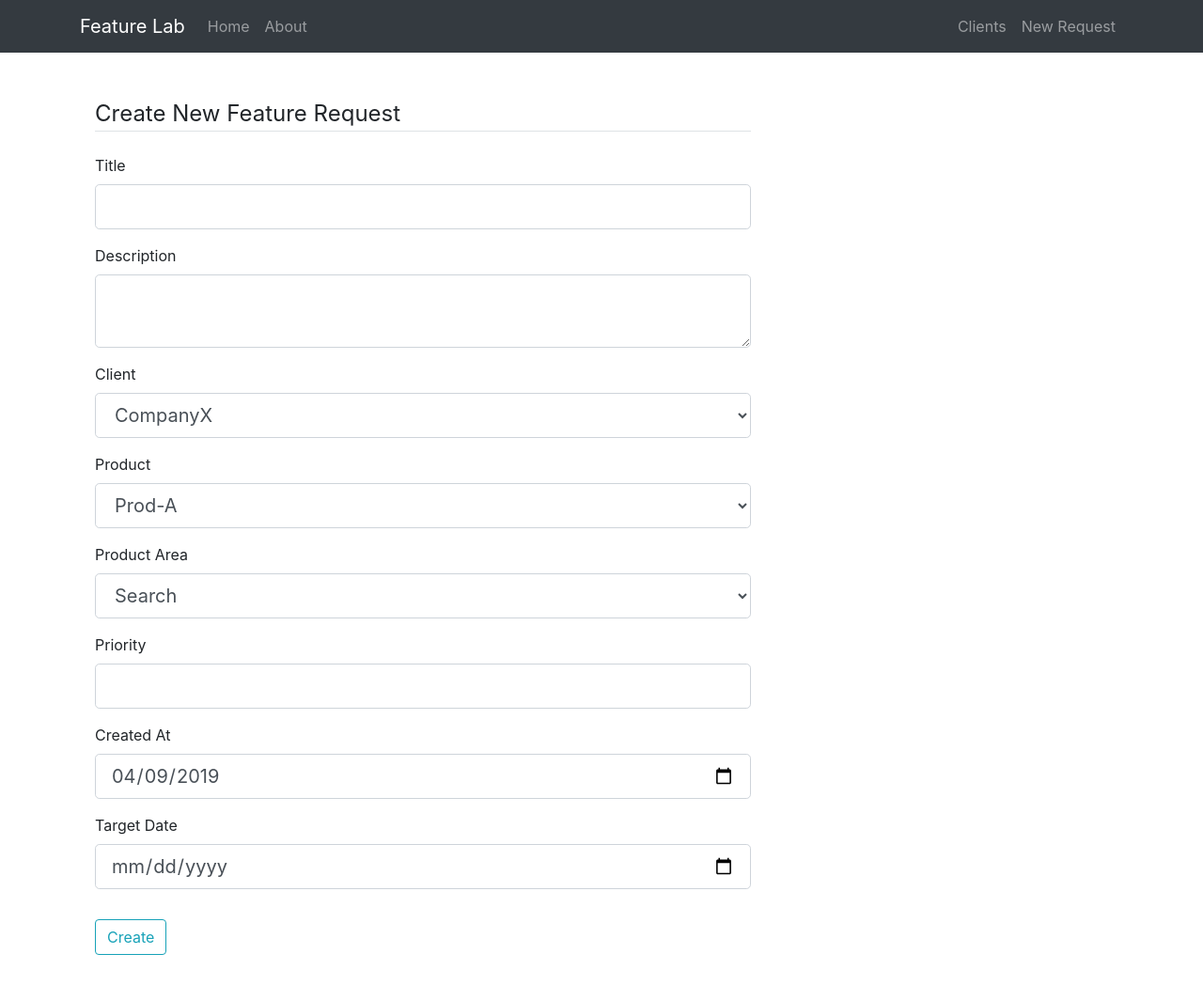
After one commit to RafatAssaf/FeatureLab, a Flask app: page /create_request in a window 1280 px wide. The commit adds this page. Shown: the whole page at 94% size. Run offline with Flask 2, Linux system fonts and the light colour scheme; some libraries are stand-ins or nearby versions.

Commit message:
Added Form for creating feature requests & clients table page

```diff
--- a/feature_lab/__init__.py
+++ b/feature_lab/__init__.py
@@ -1,10 +1,14 @@
 from flask import Flask
 from feature_lab.main.routes import main
+from feature_lab.clients.routes import clients
 
 
 def create_app():
     app = Flask(__name__)
 
+    app.config['SECRET_KEY'] = '5a2cf7b4d5d6bdb18f30487b340a81fd'
+
     app.register_blueprint(main)
+    app.register_blueprint(clients)
 
     return app
--- /dev/null
+++ b/feature_lab/clients/forms.py
@@ -0,0 +1,37 @@
+from flask_wtf import FlaskForm
+from wtforms import StringField, TextAreaField, IntegerField, SubmitField, SelectField
+from wtforms.fields.html5 import DateField
+from wtforms.validators import DataRequired, Length, Optional, StopValidation
+from wtforms.widgets.html5 import NumberInput
+from datetime import date
+
+
+class NoValidationSelectField(SelectField):
+    """
+        Create a version of that do not pre-validate the options
+        This is necessary to implement dynamic choices
+    """
+    def pre_validate(self, form):
+        pass
+
+
+class CreateRequestForm(FlaskForm):
+    title = StringField('Title',
+                        validators=[DataRequired(), Length(min=8, max=50)])
+    description = TextAreaField('Description',
+                                validators=[DataRequired()])
+    client = SelectField('Client',
+                         choices=[])
+    product = NoValidationSelectField('Product',
+                                      choices=[])
+    product_area = NoValidationSelectField('Product Area',
+                                           choices=[])
+    priority = IntegerField('Priority', widget=NumberInput(min=0),
+                            validators=[DataRequired()])
+    created_at = DateField('Created At',
+                           validators=[DataRequired()],
+                           default=date.today())
+    target_date = DateField('Target Date',
+                            validators=[DataRequired()])
+
+    submit = SubmitField('Create')
--- /dev/null
+++ b/feature_lab/clients/routes.py
@@ -0,0 +1,97 @@
+from flask import Blueprint, render_template, flash, redirect, url_for, jsonify, request
+from feature_lab.clients.forms import CreateRequestForm
+
+clients = Blueprint('clients', __name__)
+
+clients_data = [
+    {
+        'name': 'CompanyX',
+        'products': [
+            {
+                'name': 'Prod-A',
+                'areas': ['Search', 'User Account']
+            },
+            {
+                'name': 'Prod-B',
+                'areas': ['Map']
+            }
+        ],
+        'email': 'companyx@example.com',
+        'phone_number': '+1 293 987 872',
+        'created_at': '2017-09-10'
+    },
+    {
+        'name': 'CompanyY',
+        'products': [
+            {
+                'name': 'Prod-C',
+                'areas': ['Landing', 'Notification']
+            },
+            {
+                'name': 'Prod-D',
+                'areas': ['Onboarding']
+            }
+        ],
+        'email': 'companyy@example.com',
+        'phone_number': '+1 123 987 456',
+        'created_at': '2015-05-10'
+    }
+]
+
+
+@clients.route('/request')
+def feature_request():
+    return render_template('request.html')
+
+
+@clients.route('/clients')
+def clients_list():
+    return render_template('clients.html', clients=clients_data)
+
+
+@clients.route('/products/<client>')
+def products_list(client):
+    return "products list: " + client
+
+
+@clients.route('/create_request', methods=['GET', 'POST'])
+def create_request():
+    form = CreateRequestForm()
+    form.client.choices = [(client['name'], client['name']) for client in clients_data]
+    form.product.choices = [(product['name'], product['name']) for product in clients_data[0].get('products')]
+    form.product_area.choices = [(area, area) for area in clients_data[0]['products'][0]['areas']]
+
+    if form.validate_on_submit():
+        flash('Request was created successfully!', 'success')
+        return redirect(url_for('main.home'))
+    else:
+        return render_template('create_request.html', form=form)
+
+
+@clients.route('/products/<client>')
+def products(client):
+    selected_client = None
+    for current_client in clients_data:
+        if current_client['name'] == client:
+            selected_client = current_client
+            break
+
+    if selected_client:
+        return jsonify({'products': selected_client['products']})
+    else:
+        return jsonify({'error': 'Client no found!'})
+
+
+@clients.route('/product_areas/<product>')
+def product_areas(product):
+    selected_product = None
+    for current_client in clients_data:
+        for current_product in current_client['products']:
+            if current_product['name'] == product:
+                selected_product = current_product
+                break
+
+    if selected_product:
+        return jsonify({'areas': selected_product['areas']})
+    else:
+        return {'error': 'Product Not Found'}
--- /dev/null
+++ b/feature_lab/templates/create_request.html
@@ -0,0 +1,105 @@
+{% extends 'layout.html' %}
+{% block content %}
+    <div class="p-3">
+        <form method="POST" action="">
+            {{ form.hidden_tag() }}
+            <fieldset class="form-group">
+                <legend class="border-bottom mb-4">Create New Feature Request</legend>
+                <div class="form-group">
+                    {{ form.title.label(class="form-control-label") }}
+                    {% if form.title.errors %}
+                        {{ form.title(class="form-control form-control-lg is-invalid") }}
+                        <div class="invalid-feedback">
+                            {% for error in form.title.errors %}
+                                <span>{{ error }}</span>
+                            {% endfor %}
+                        </div>
+                    {% else %}
+                        {{ form.title(class="form-control form-control-lg") }}
+                    {% endif%}
+                </div>
+                <div class="form-group">
+                    {{ form.description.label(class="form-control-label") }}
+                    {% if form.description.errors %}
+                        {{ form.description(class="form-control form-control-lg is-invalid") }}
+                        <div class="invalid-feedback">
+                            {% for error in form.description.errors %}
+                                <span>{{ error }}</span>
+                            {% endfor %}
+                        </div>
+                    {% else %}
+                        {{ form.description(class="form-control form-control-lg") }}
+                    {% endif%}
+                </div>
+                <div class="form-group">
+                    {{ form.client.label(class="form-control-label") }}
+                    {{ form.client(class="form-control form-control-lg") }}
+                </div>
+                <div class="form-group">
+                    {{ form.product.label(class="form-control-label") }}
+                    {{ form.product(class="form-control form-control-lg") }}
+                </div>
+                <div class="form-group">
+                    {{ form.product_area.label(class="form-control-label") }}
+                    {{ form.product_area(class="form-control form-control-lg") }}
+                </div>
+                <div class="form-group">
+                    {{ form.priority.label(class="form-control-label") }}
+                    {{ form.priority(class="form-control form-control-lg") }}
+                </div>
+                <div class="form-group">
+                    {{ form.created_at.label(class="form-control-label") }}
+                    {{ form.created_at(class="form-control form-control-lg") }}
+                </div>
+                <div class="form-group">
+                    {{ form.target_date.label(class="form-control-label") }}
+                    {{ form.target_date(class="form-control form-control-lg") }}
+                </div>
+            </fieldset>
+            <div class="form-group">
+                {{ form.submit(class="btn btn-outline-info") }}
+            </div>
+        </form>
+    </div>
+    <script>
+        let client_input = document.getElementById('client')
+        let product_input = document.getElementById('product')
+        let product_area_input = document.getElementById('product_area')
+
+        // handle client input change
+        client_input.onchange = function() {
+            $.ajax({ // fetch the products of the selected client
+                url: '/products/' + client_input.value
+            }).done(function(res) {
+                if(res.products) {
+                    // update HTML content
+                    product_input.innerHTML = res.products.reduce(function(acc, prod){
+                        return acc + '<option value="' + prod.name + '">' + prod.name + '</option>'
+                    }, '')
+                    // update product areas as well
+                    update_areas(res.products[0].name)
+                } else {
+                    product_input.innerHTML = '<option value="0">Invalid</option>'
+                }
+            })
+        }
+
+        let update_areas = function(product) {
+            $.ajax({ // fetch areas for selected product
+                url: '/product_areas/' + product
+            }).done(function(res) {
+                if(res.areas) {
+                    // update HTML content
+                    product_area_input.innerHTML = res.areas.reduce(function(acc, area){
+                        return acc + '<option value="' + area + '">' + area + '</option>'
+                    }, '')
+                } else {
+                    product_area_input.innerHTML = '<option value="0">Invalid</option>'
+                }
+            })
+        }
+
+        // when changing the selected product, update product areas
+        product_input.onchange = function() { update_areas(product_input.value) }
+    </script>
+{% endblock content %}
--- a/feature_lab/templates/home.html
+++ b/feature_lab/templates/home.html
@@ -1,9 +1,9 @@
 {% extends 'layout.html' %}
 {% block content %}
-    <h1>Home page for Feature Lab</h1>
+    <h1 class="mb-3">Home page for Feature Lab</h1>
     {% for request in requests %}
         <div>
-            <a href="/about" class="request-card">
+            <a href="/request" class="request-card">
                 <div class="card bg-light mb-3 p-3 mr-0">
                     <div class="p-1">
                         <h5 class="card-title">{{ request.title }}</h5>
--- a/feature_lab/templates/layout.html
+++ b/feature_lab/templates/layout.html
@@ -31,20 +31,33 @@
                 </div>
                 <!-- Navbar Right Side -->
                 <div class="navbar-nav">
-                    <a class="nav-item nav-link" href="/login">Login</a>
-                    <a class="nav-item nav-link" href="/signup">Register</a>
+                    <a class="nav-item nav-link" href="/clients">Clients</a>
+                    <a class="nav-item nav-link" href="/create_request">New Request</a>
                 </div>
             </div>
         </div>
     </nav>
     <main class="container" role="main" style="margin-top:10ex">
         <div class="row">
-            <div class="col-md-6">
+            <div class="col-md-8">
+<!--                Displaying flash messages above our content-->
+                {% with messages = get_flashed_messages(with_categories=true) %}
+                    {% if messages %}
+                        {% for category, message in messages %}
+                            <div class="alert alert-{{ category }}">
+                                {{ message }}
+                            </div>
+                        {% endfor %}
+                    {% endif %}
+                {% endwith %}
                 {% block content %}{% endblock %}
             </div>
         </div>
     </main>
-    <script src="https://code.jquery.com/jquery-3.3.1.slim.min.js" integrity="sha384-q8i/X+965DzO0rT7abK41JStQIAqVgRVzpbzo5smXKp4YfRvH+8abtTE1Pi6jizo" crossorigin="anonymous"></script>
+    <script
+      src="https://code.jquery.com/jquery-3.3.1.min.js"
+      integrity="sha256-FgpCb/KJQlLNfOu91ta32o/NMZxltwRo8QtmkMRdAu8="
+      crossorigin="anonymous"></script>
     <script src="https://cdnjs.cloudflare.com/ajax/libs/popper.js/1.14.7/umd/popper.min.js" integrity="sha384-UO2eT0CpHqdSJQ6hJty5KVphtPhzWj9WO1clHTMGa3JDZwrnQq4sF86dIHNDz0W1" crossorigin="anonymous"></script>
     <script src="https://stackpath.bootstrapcdn.com/bootstrap/4.3.1/js/bootstrap.min.js" integrity="sha384-JjSmVgyd0p3pXB1rRibZUAYoIIy6OrQ6VrjIEaFf/nJGzIxFDsf4x0xIM+B07jRM" crossorigin="anonymous"></script>
 </body>
--- /dev/null
+++ b/feature_lab/templates/request.html
@@ -0,0 +1,4 @@
+{% extends 'layout.html' %}
+{% block content %}
+    <h1>Request page for Feature Lab</h1>
+{% endblock content %}
```
Also changed, not shown: feature_lab/templates/clients.html (added, +27 -0 lines), feature_lab/clients/__init__.py (added).
